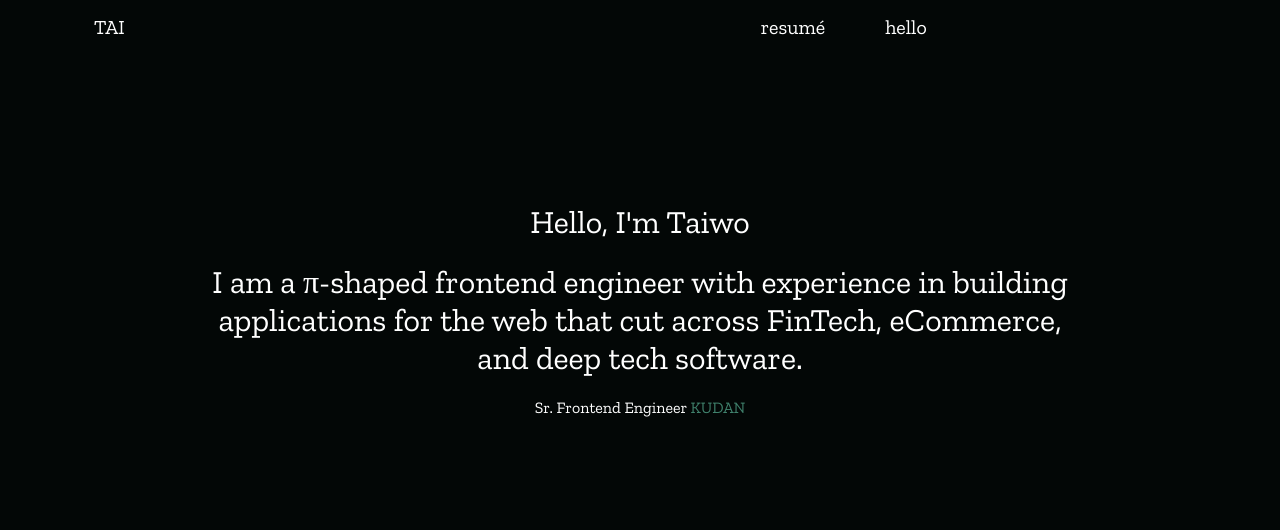
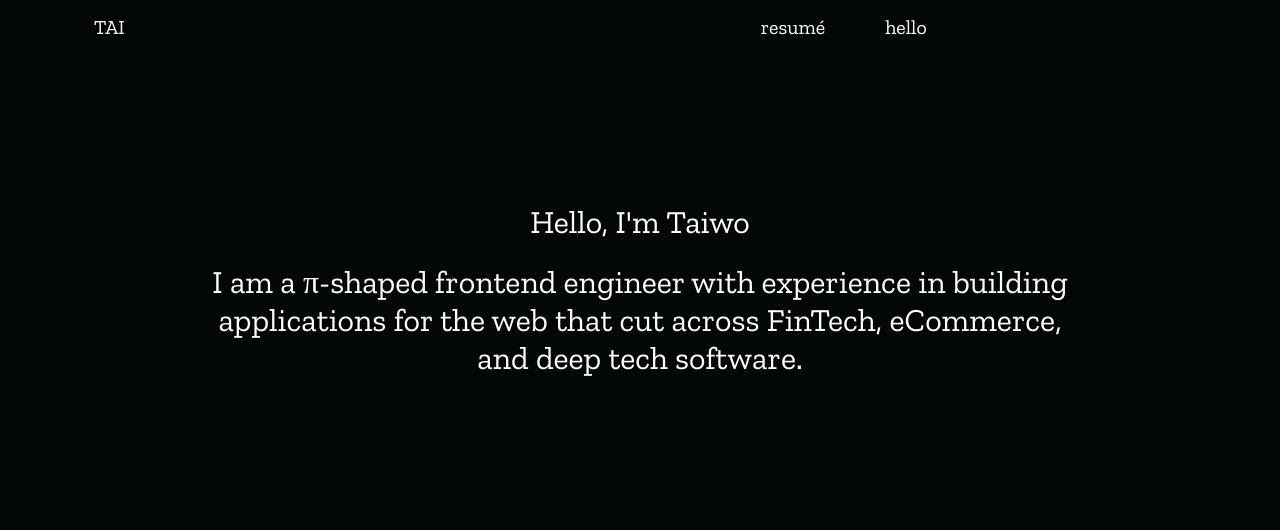
Before and after one commit to taiwo-eng/portfolio, a plain HTML site: page index.html in a window 1280 px wide. Shown: the top 530 px of the page. Drawn offline with nearby package versions, Linux system fonts and the light colour scheme.

Commit message:
remove current position

```diff
--- a/index.html
+++ b/index.html
@@ -58,9 +58,8 @@
 				<p></p>
 				<h1>Hello, I'm Taiwo</h1>
 				<h1>I am a π-shaped frontend engineer with experience in building applications for the web that cut across FinTech, eCommerce, and deep tech software.</h1>
-				<p>Sr. Frontend Engineer <a style="color:#40826D;" href="https://kudan.io" target="_blank">KUDAN</a>
-				<!--• <a target="blank" href="https://instagram.com/chef.tenky?igshid=YmMyMTA2M2Y=" style="color:#40826D;">Pretend Chef</a>-->
-				</p>
+				<!-- <p>Sr. Frontend Engineer <a style="color:#40826D;" href="https://kudan.io" target="_blank">KUDAN</a>
+				</p> -->
 			</div>
 			<div class="work">
 
```
